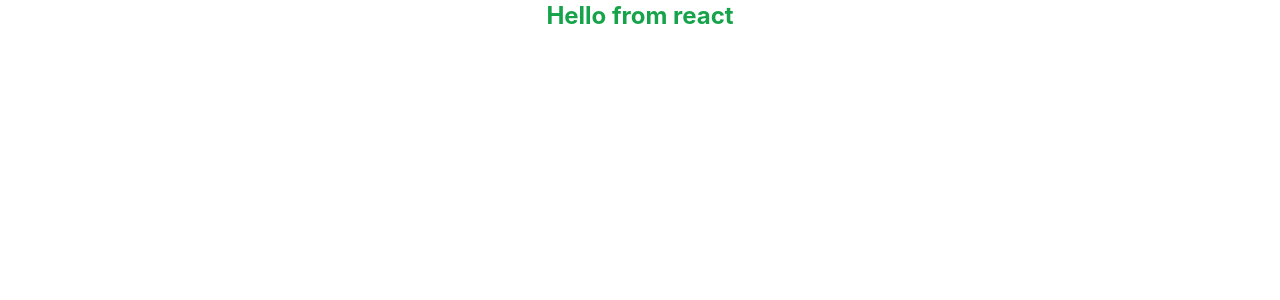
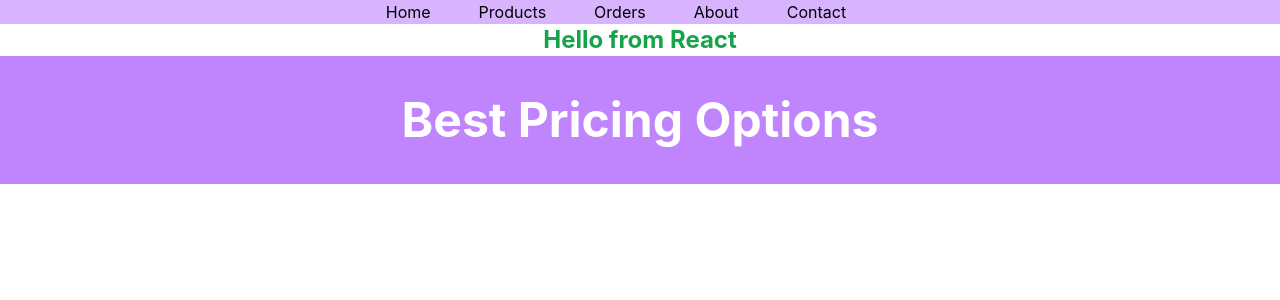
Before and after one commit to Fatema04/price_club, a React (Create React App) app: page / in a window 1280 px wide. Shown: the top 300 px of the page. Built offline with nearby package versions, Linux system fonts and the light colour scheme.

Commit message:
45% of res nav done

```diff
--- a/src/App.js
+++ b/src/App.js
@@ -1,13 +1,14 @@
 import logo from './logo.svg';
 import './App.css';
 import NavBar from './components/NavBar/NavBar';
+import Pricing from './components/Pricing/Pricing';
 
 function App() {
   return (
     <div className="App">
       <NavBar></NavBar>
-      <h1 className='text-2xl text-green-600 font-bold'>Hello from react</h1>
-
+      <h1 className='text-2xl text-green-600 font-bold'>Hello from React</h1>
+      <Pricing></Pricing>
 
     </div>
   );
--- a/src/components/NavBar/NavBar.js
+++ b/src/components/NavBar/NavBar.js
@@ -20,7 +20,7 @@ const NavBar = () => {
                     open ? <XMarkIcon ></XMarkIcon> : <Bars3Icon ></Bars3Icon>}
             </div>
 
-            <ul className={`bg-purple-300 w-full md:flex justify-center absolute duration-500 ease-in ${open ? 'top-4' : 'top-[-120px]'}`}>
+            <ul className={`bg-purple-300 w-full md:static md:flex  md:justify-center md:align-items-center absolute duration-500 ease-in ${open ? 'top-4' : 'top-[-120px]'}`}>
                 {
                     routes.map(route => <NavItem key={route.id} route={route}></NavItem>)
                 }
--- /dev/null
+++ b/src/components/Pricing/Pricing.js
@@ -0,0 +1,19 @@
+import React from 'react';
+
+const Pricing = () => {
+    const priceOption = [
+        { id: 1, name: 'Free', price: 0 },
+        { id: 2, name: 'Premium', price: 9.99 },
+        { id: 3, name: 'Platinum', price: 19.99 },
+    ]
+    return (
+        <div>
+            <h1 className='bg-purple-400 text-white text-5xl font-bold p-10 md:mx-auto md:text-center'>
+                Best Pricing Options
+            </h1>
+
+        </div>
+    );
+};
+
+export default Pricing;
```
Also changed, not shown: src/components/PriceOption/PriceOption.js (added).
